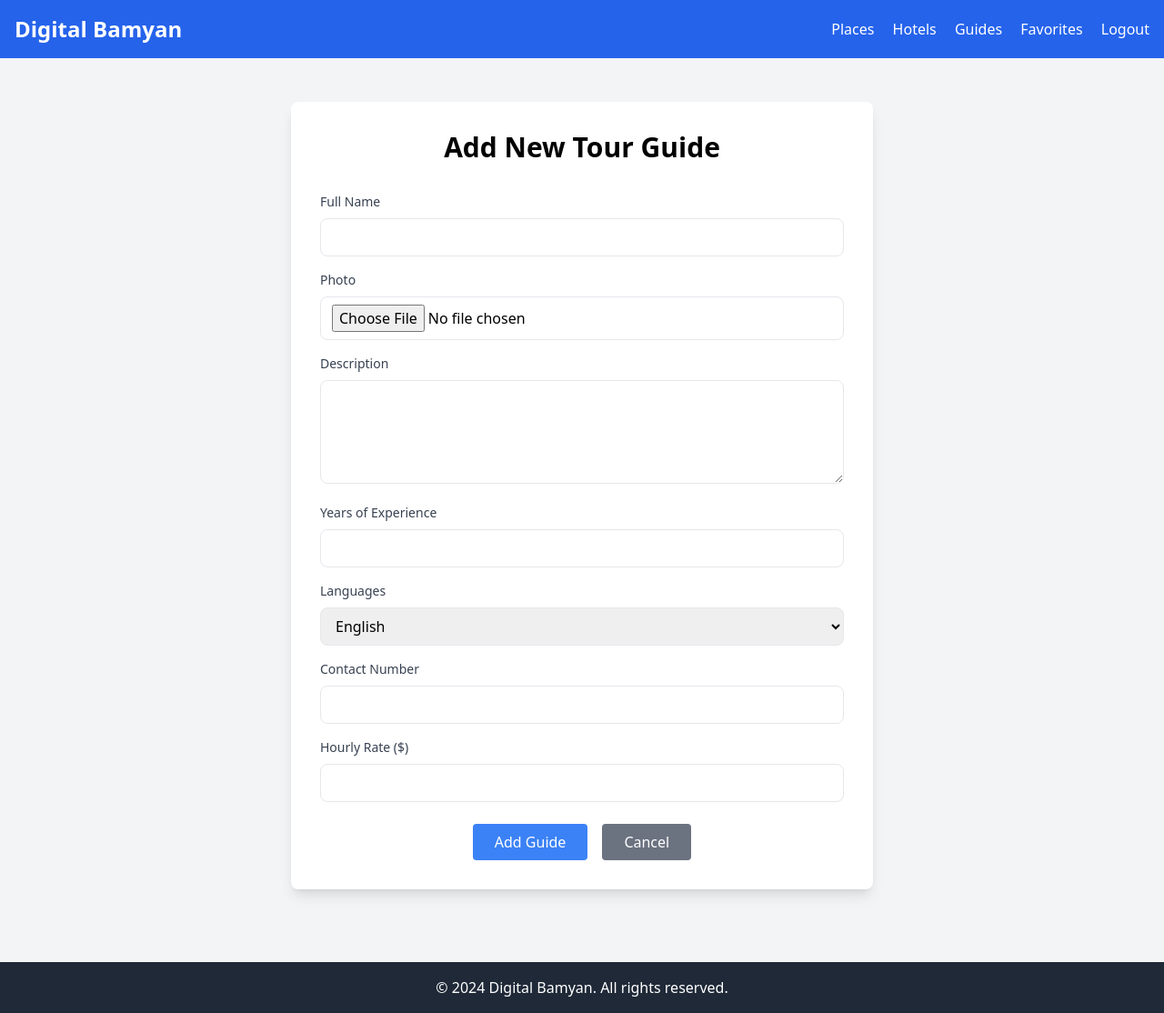
After one commit to AzizullahDarmani/Digital-Bamyan, a Django app: page /guides/add/ in a window 1280 px wide. The commit adds this page. Shown: the whole page at 91% size. Run offline with Django 5.2, Linux system fonts and the light colour scheme; the visitor is signed in with stand-in values (Sample User, id 1); some libraries are stand-ins or nearby versions.

Commit message:
Checkpoint before assistant change: Add tour guide management functionality for superusers.
Replit-Commit-Author: Assistant

```diff
--- /dev/null
+++ b/guides/templates/guides/add_guide.html
@@ -0,0 +1,64 @@
+
+{% extends 'main/base.html' %}
+{% block content %}
+<div class="container mx-auto px-4 py-8 max-w-2xl">
+    <div class="bg-white rounded-lg shadow-lg p-8">
+        <h1 class="text-3xl font-bold mb-8 text-center">Add New Tour Guide</h1>
+
+        <form method="POST" enctype="multipart/form-data" class="space-y-6">
+            {% csrf_token %}
+            <div class="space-y-4">
+                <div class="form-group">
+                    <label class="block text-sm font-medium text-gray-700 mb-2">Full Name</label>
+                    <input type="text" name="full_name" required class="w-full px-3 py-2 border rounded-lg">
+                </div>
+
+                <div class="form-group">
+                    <label class="block text-sm font-medium text-gray-700 mb-2">Photo</label>
+                    <input type="file" name="photo" required class="w-full px-3 py-2 border rounded-lg">
+                </div>
+
+                <div class="form-group">
+                    <label class="block text-sm font-medium text-gray-700 mb-2">Description</label>
+                    <textarea name="description" required class="w-full px-3 py-2 border rounded-lg" rows="4"></textarea>
+                </div>
+
+                <div class="form-group">
+                    <label class="block text-sm font-medium text-gray-700 mb-2">Years of Experience</label>
+                    <input type="number" name="experience_years" required class="w-full px-3 py-2 border rounded-lg">
+                </div>
+
+                <div class="form-group">
+                    <label class="block text-sm font-medium text-gray-700 mb-2">Languages</label>
+                    <select name="languages" required class="w-full px-3 py-2 border rounded-lg">
+                        <option value="EN">English</option>
+                        <option value="FA">Farsi</option>
+                        <option value="PS">Pashto</option>
+                        <option value="AR">Arabic</option>
+                        <option value="UR">Urdu</option>
+                    </select>
+                </div>
+
+                <div class="form-group">
+                    <label class="block text-sm font-medium text-gray-700 mb-2">Contact Number</label>
+                    <input type="tel" name="contact_number" required class="w-full px-3 py-2 border rounded-lg">
+                </div>
+
+                <div class="form-group">
+                    <label class="block text-sm font-medium text-gray-700 mb-2">Hourly Rate ($)</label>
+                    <input type="number" name="hourly_rate" step="0.01" required class="w-full px-3 py-2 border rounded-lg">
+                </div>
+            </div>
+
+            <div class="flex justify-center space-x-4 mt-8">
+                <button type="submit" class="bg-blue-500 text-white px-6 py-2 rounded hover:bg-blue-600">
+                    Add Guide
+                </button>
+                <a href="{% url 'guides:guide_list' %}" class="bg-gray-500 text-white px-6 py-2 rounded hover:bg-gray-600">
+                    Cancel
+                </a>
+            </div>
+        </form>
+    </div>
+</div>
+{% endblock %}
--- a/guides/urls.py
+++ b/guides/urls.py
@@ -6,5 +6,6 @@ app_name = 'guides'
 
 urlpatterns = [
     path('', views.guide_list, name='guide_list'),
+    path('add/', views.add_guide, name='add_guide'),
     path('<int:guide_id>/rate/', views.rate_guide, name='rate_guide'),
 ]
--- a/guides/views.py
+++ b/guides/views.py
@@ -1,14 +1,34 @@
 
 from django.shortcuts import render, get_object_or_404, redirect
-from django.contrib.auth.decorators import login_required
-from main.models import Guide
-from .models import GuideReview
+from django.contrib.auth.decorators import login_required, user_passes_test
+from django.contrib import messages
+from django.db.models import Avg
+from .models import Guide, GuideReview
 from django.http import JsonResponse
-from django.db.models import Avg
+
+def is_superuser(user):
+    return user.is_superuser
 
 def guide_list(request):
     guides = Guide.objects.all().annotate(avg_rating=Avg('reviews__rating'))
     return render(request, 'guides/guide_list.html', {'guides': guides})
+
+@user_passes_test(is_superuser)
+def add_guide(request):
+    if request.method == 'POST':
+        guide = Guide(
+            full_name=request.POST['full_name'],
+            photo=request.FILES['photo'],
+            description=request.POST['description'],
+            experience_years=request.POST['experience_years'],
+            languages=request.POST['languages'],
+            contact_number=request.POST['contact_number'],
+            hourly_rate=request.POST['hourly_rate']
+        )
+        guide.save()
+        messages.success(request, 'Guide added successfully!')
+        return redirect('guides:guide_list')
+    return render(request, 'guides/add_guide.html')
 
 @login_required
 def rate_guide(request, guide_id):
@@ -23,10 +43,5 @@ def rate_guide(request, guide_id):
             defaults={'rating': rating, 'comment': comment}
         )
 
-        # Update guide rating
-        avg_rating = guide.reviews.aggregate(Avg('rating'))['rating__avg']
-        guide.rating = avg_rating or 0
-        guide.save()
-
         return JsonResponse({'success': True})
     return JsonResponse({'success': False})
```
Also changed, not shown: guides/models.py (+23 -1 lines), guides/templates/guides/guide_list.html (+30 -95 lines), guides/migrations/0002_guide_alter_guidereview_guide.py (added).
